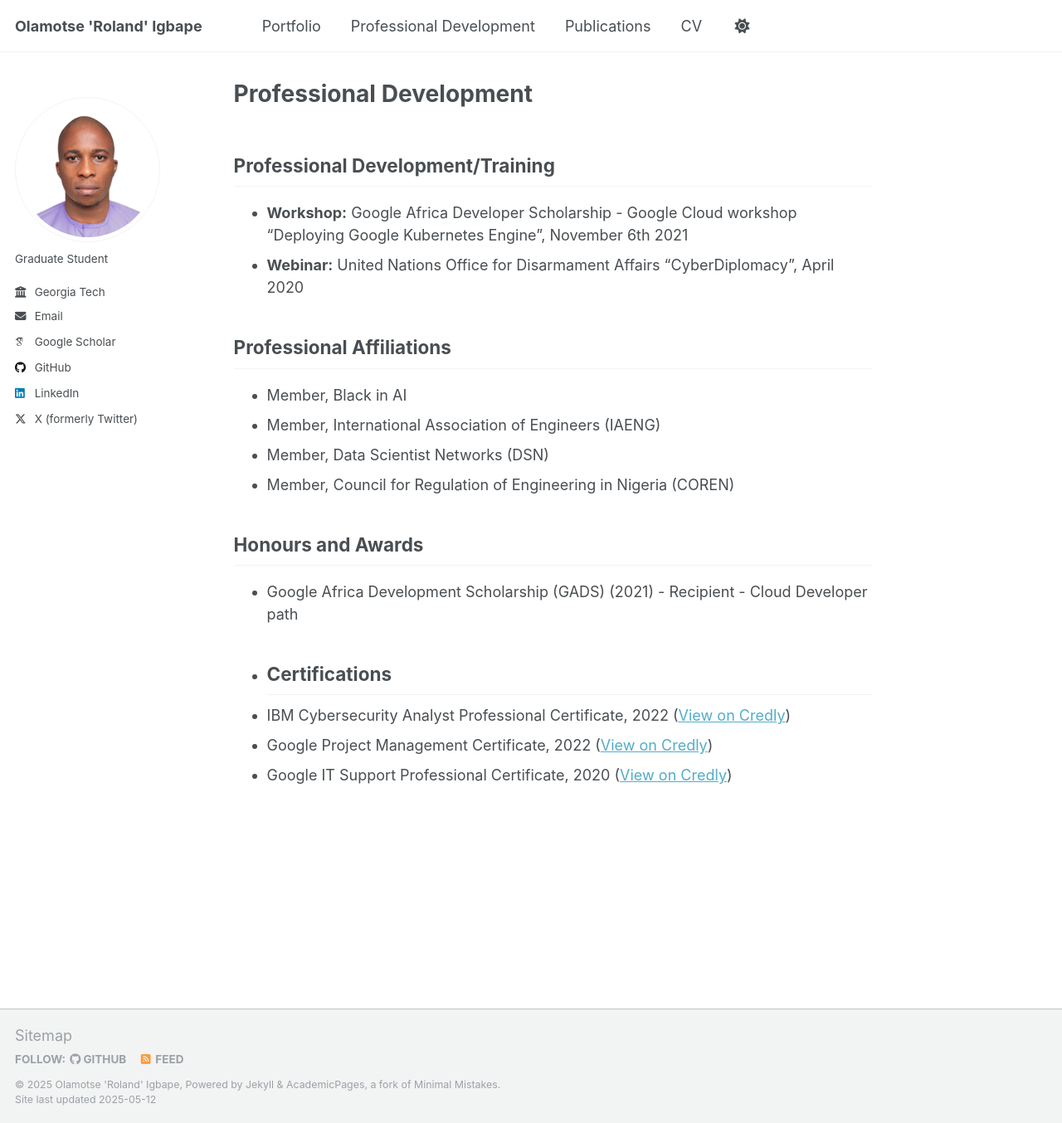
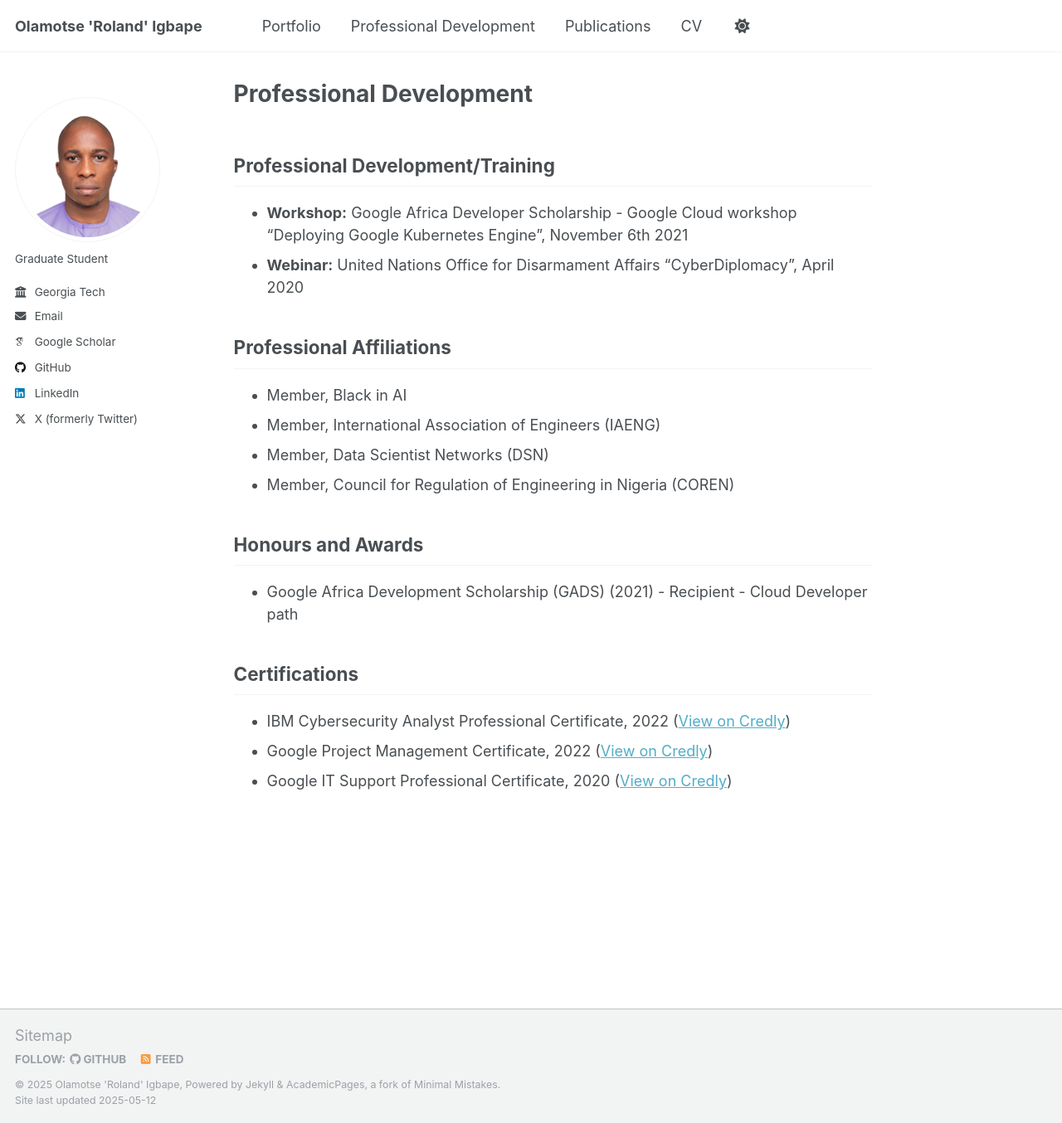
Before and after one commit to oigbape/oigbape.github.io, a Jekyll site: the page built from _pages/professional-development.md, in a window 1280 px wide and 1354 px high. Shown: the whole window at 83% size. Built offline with Jekyll 4.4.1, drawn with Linux system fonts in a browser that asks for light colours; some web fonts are replaced.

```diff
--- a/_pages/professional-development.md
+++ b/_pages/professional-development.md
@@ -21,7 +21,7 @@ author_profile: true
 
 * Google Africa Development Scholarship (GADS) (2021) - Recipient - Cloud Developer path
 
-* ## Certifications
+## Certifications
 
 * IBM Cybersecurity Analyst Professional Certificate, 2022 ([View on Credly](https://www.credly.com/badges/70dced8e-744f-4856-935e-41b857531627/public_url))
 * Google Project Management Certificate, 2022 ([View on Credly](https://www.credly.com/badges/aa84cafb-0988-40d1-a239-8b2f719f2be8/public_url))
```
